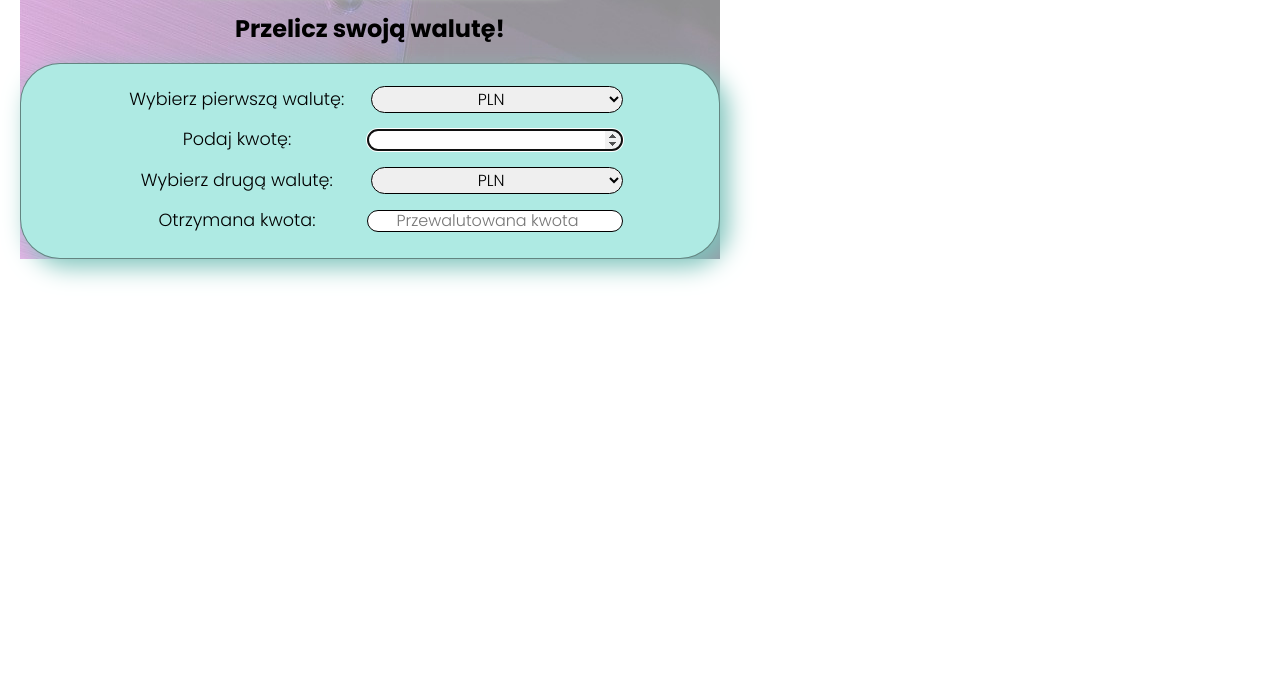
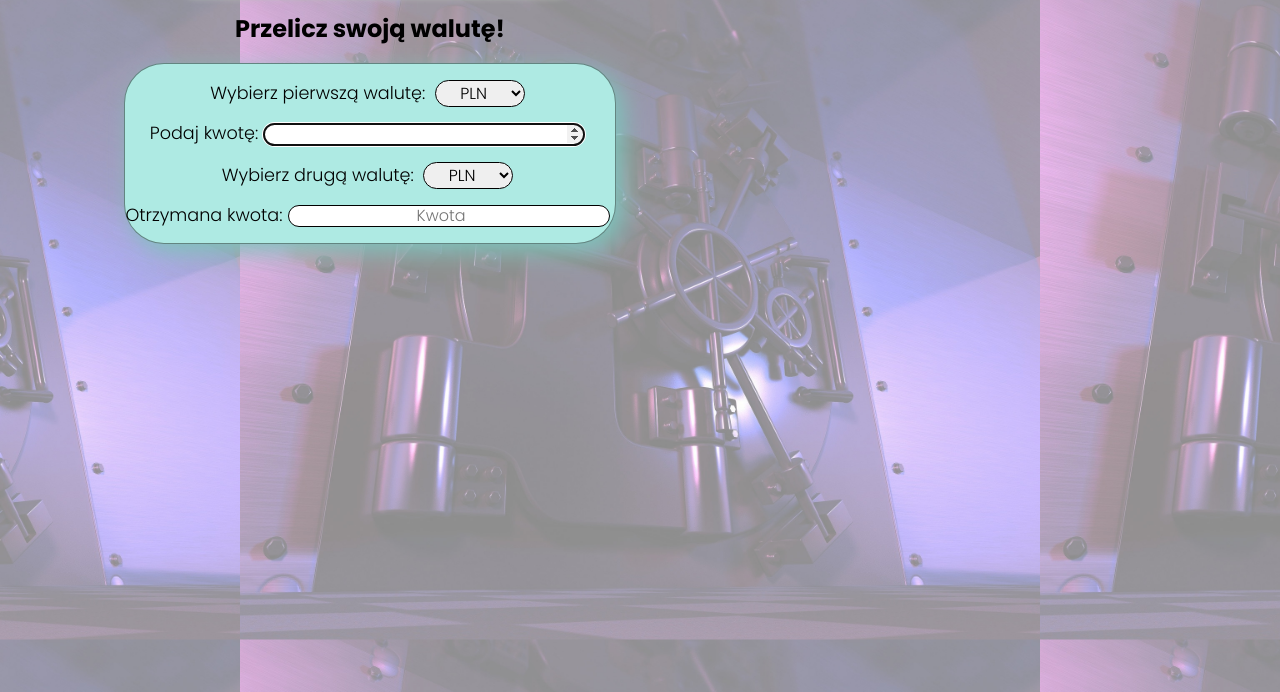
Before and after one commit to Kubabogd/CurrencyConverter, a plain HTML site: page index.html in a window 1280 px wide. Shown: the part 108-800 px from the top of the page. Drawn offline with nearby package versions, Linux system fonts and the light colour scheme.

Commit message:
backgroundImagesResize

```diff
--- a/css/body.css
+++ b/css/body.css
@@ -17,6 +17,9 @@
 }
 
 .body__backgroundImage {
-
     background-image: url(../images/background.jpg);
+    background-size: 800px;
+    background-repeat: repeat;
+    background-position: center;
+    background-attachment: fixed;
 }
--- a/css/section.css
+++ b/css/section.css
@@ -6,11 +6,12 @@
 
 .section__field {
     margin-bottom: 0;
-    margin-top: 0;
+
 }
 
 .section__form {
     margin: auto;
+    max-width: 70%;
     border-radius: 40px;
     border: 1px solid rgba(0, 0, 0, 0.434);
     background-color: #aeeae3;
@@ -18,9 +19,10 @@
 }
 
 .section__label {
-    width: 250px;
+    max-width: 250px;
     display: inline-block;
     margin-right: 5px;
+    max-width: 70%;
     text-align: center;
     border: 1px rgb(0, 0, 0) solid;
     border-radius: 20px;
@@ -34,6 +36,7 @@
 
 .section__fieldset {
     border: 0px;
+    padding: 0;
     margin: auto;
     text-align: center;
 }
--- a/index.html
+++ b/index.html
@@ -22,8 +22,7 @@
     <link href="https://fonts.googleapis.com/css2?family=Poppins:wght@300;700&display=swap" rel="stylesheet">
 </head>
 
-<body class="body">
-    <div class="body__backgroundImage">
+<body class="body body__backgroundImage">
     <header class="body__header">
         <h1>💰 KALKULATOR WALUT</h1>
     </header>
@@ -70,7 +69,7 @@
                         <label>
                             <span class="section__label section__label--name">Otrzymana kwota: </span><input
                                 class="secondCash section__label" type="number" name="przeliczonaKwota"
-                                placeholder="Przewalutowana kwota" min="0" step="any" readonly>
+                                placeholder="Kwota" min="0" step="any" readonly>
                         </label>
                     </p>
                 </fieldset>
@@ -78,7 +77,6 @@
 
         </section>
     </main>
-</div>
 </body>
 
 </html>
```
